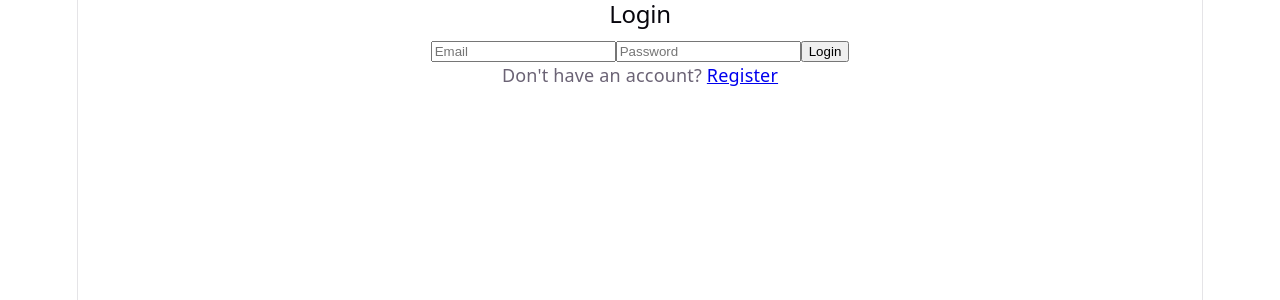
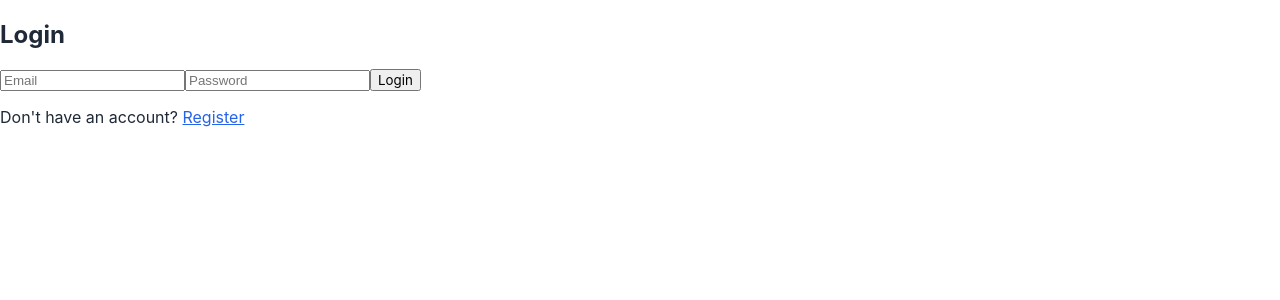
Before and after one commit to prachika8125/tripVault, a React (Vite) app in the folder client/: page /login in a window 1280 px wide. Shown: the top 300 px of the page. Built offline with nearby package versions, Linux system fonts and the light colour scheme.

Commit message:
removed unsued Vite scaffold

```diff
--- a/client/src/index.css
+++ b/client/src/index.css
@@ -1,111 +1,44 @@
 :root {
-  --text: #6b6375;
-  --text-h: #08060d;
-  --bg: #fff;
-  --border: #e5e4e7;
-  --code-bg: #f4f3ec;
-  --accent: #aa3bff;
-  --accent-bg: rgba(170, 59, 255, 0.1);
-  --accent-border: rgba(170, 59, 255, 0.5);
-  --social-bg: rgba(244, 243, 236, 0.5);
-  --shadow:
-    rgba(0, 0, 0, 0.1) 0 10px 15px -3px, rgba(0, 0, 0, 0.05) 0 4px 6px -2px;
+  /* Colors */
+  --color-primary: #2563eb;
+  --color-primary-dark: #1d4ed8;
+  --color-danger: #dc2626;
+  --color-text: #1f2937;
+  --color-text-muted: #6b7280;
+  --color-background: #ffffff;
+  --color-surface: #f9fafb;
+  --color-border: #e5e7eb;
 
-  --sans: system-ui, 'Segoe UI', Roboto, sans-serif;
-  --heading: system-ui, 'Segoe UI', Roboto, sans-serif;
-  --mono: ui-monospace, Consolas, monospace;
+  /* Typography */
+  --font-family: 'Inter', -apple-system, BlinkMacSystemFont, 'Segoe UI', sans-serif;
+  --font-size-sm: 0.875rem;
+  --font-size-base: 1rem;
+  --font-size-lg: 1.25rem;
+  --font-size-xl: 1.5rem;
 
-  font: 18px/145% var(--sans);
-  letter-spacing: 0.18px;
-  color-scheme: light dark;
-  color: var(--text);
-  background: var(--bg);
-  font-synthesis: none;
-  text-rendering: optimizeLegibility;
-  -webkit-font-smoothing: antialiased;
-  -moz-osx-font-smoothing: grayscale;
+  /* Spacing */
+  --spacing-xs: 4px;
+  --spacing-sm: 8px;
+  --spacing-md: 16px;
+  --spacing-lg: 24px;
+  --spacing-xl: 32px;
 
-  @media (max-width: 1024px) {
-    font-size: 16px;
-  }
-}
-
-@media (prefers-color-scheme: dark) {
-  :root {
-    --text: #9ca3af;
-    --text-h: #f3f4f6;
-    --bg: #16171d;
-    --border: #2e303a;
-    --code-bg: #1f2028;
-    --accent: #c084fc;
-    --accent-bg: rgba(192, 132, 252, 0.15);
-    --accent-border: rgba(192, 132, 252, 0.5);
-    --social-bg: rgba(47, 48, 58, 0.5);
-    --shadow:
-      rgba(0, 0, 0, 0.4) 0 10px 15px -3px, rgba(0, 0, 0, 0.25) 0 4px 6px -2px;
-  }
-
-  #social .button-icon {
-    filter: invert(1) brightness(2);
-  }
+  /* Other */
+  --border-radius: 8px;
 }
 
 body {
+  font-family: var(--font-family);
+  color: var(--color-text);
+  background-color: var(--color-background);
   margin: 0;
 }
 
-#root {
-  width: 1126px;
-  max-width: 100%;
-  margin: 0 auto;
-  text-align: center;
-  border-inline: 1px solid var(--border);
-  min-height: 100svh;
-  display: flex;
-  flex-direction: column;
-  box-sizing: border-box;
+a {
+  color: var(--color-primary);
 }
 
-h1,
-h2 {
-  font-family: var(--heading);
-  font-weight: 500;
-  color: var(--text-h);
+button {
+  font-family: var(--font-family);
+  cursor: pointer;
 }
-
-h1 {
-  font-size: 56px;
-  letter-spacing: -1.68px;
-  margin: 32px 0;
-  @media (max-width: 1024px) {
-    font-size: 36px;
-    margin: 20px 0;
-  }
-}
-h2 {
-  font-size: 24px;
-  line-height: 118%;
-  letter-spacing: -0.24px;
-  margin: 0 0 8px;
-  @media (max-width: 1024px) {
-    font-size: 20px;
-  }
-}
-p {
-  margin: 0;
-}
-
-code,
-.counter {
-  font-family: var(--mono);
-  display: inline-flex;
-  border-radius: 4px;
-  color: var(--text-h);
-}
-
-code {
-  font-size: 15px;
-  line-height: 135%;
-  padding: 4px 8px;
-  background: var(--code-bg);
-}
```
Also changed, not shown: client/src/App.css (+1 -184 lines).
